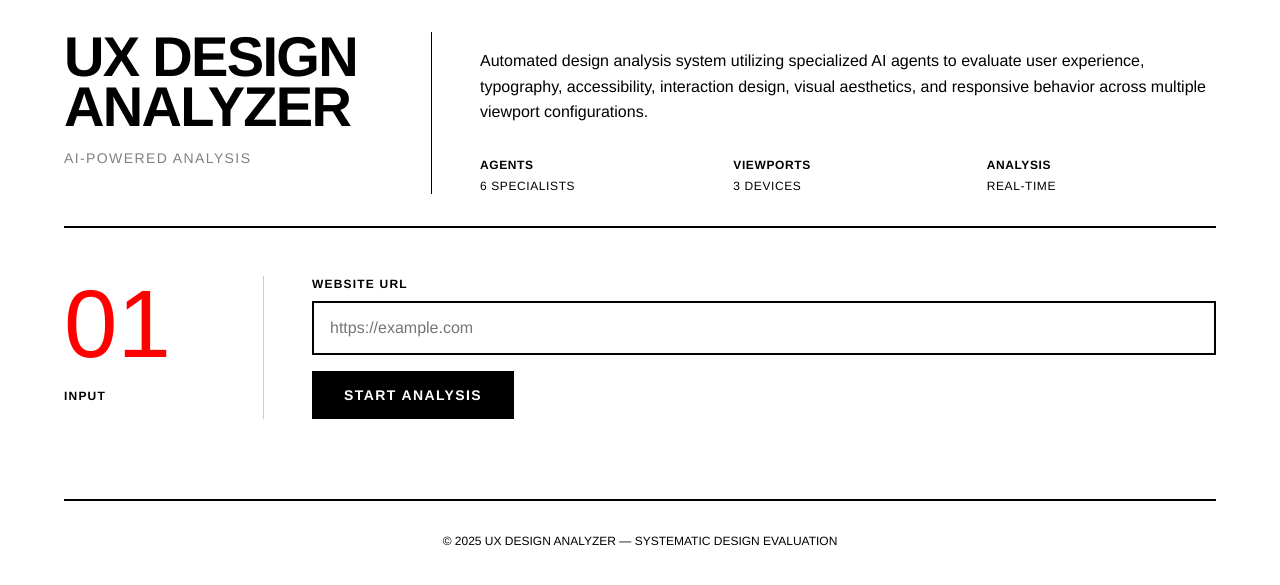
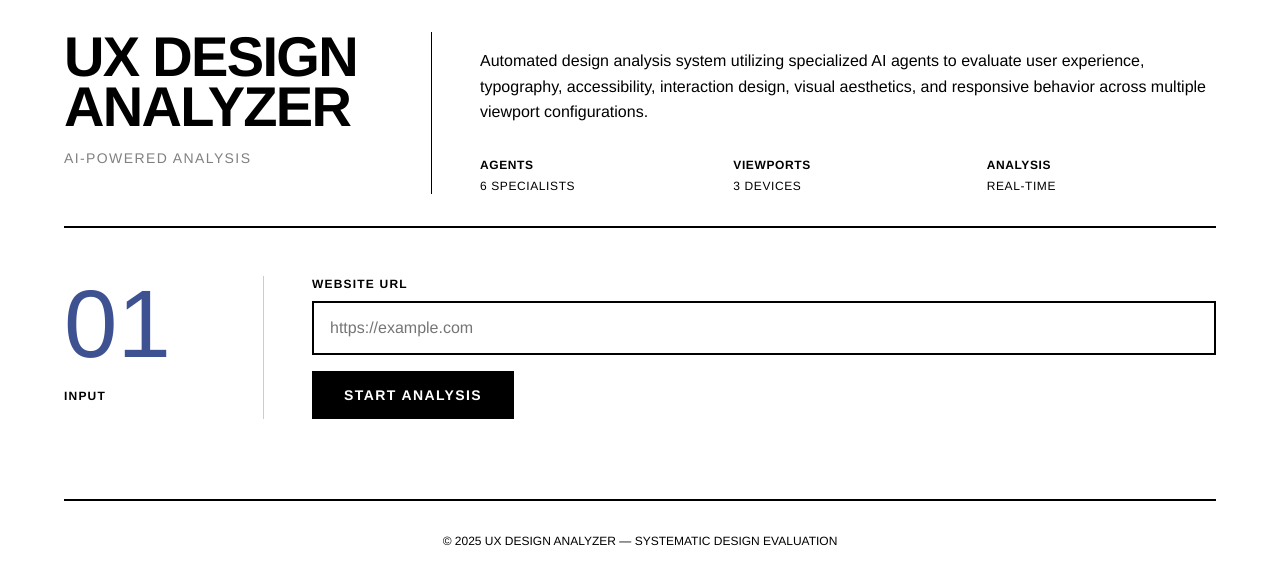
Before and after one commit to AdrianaSo123/UX-ai-critique, a website: page public/index.html in a window 1280 px wide. Drawn offline with Linux system fonts and the light colour scheme.

Commit message:
chore: update accent color to #3E5191

```diff
--- a/public/index.html
+++ b/public/index.html
@@ -8,7 +8,7 @@
         :root {
             --black: #000;
             --white: #fff;
-            --red: #f00;
+            --red: #3E5191;
             --gray: #808080;
             --gray-light: #ccc;
             --gray-lighter: #f2f2f2;
```
